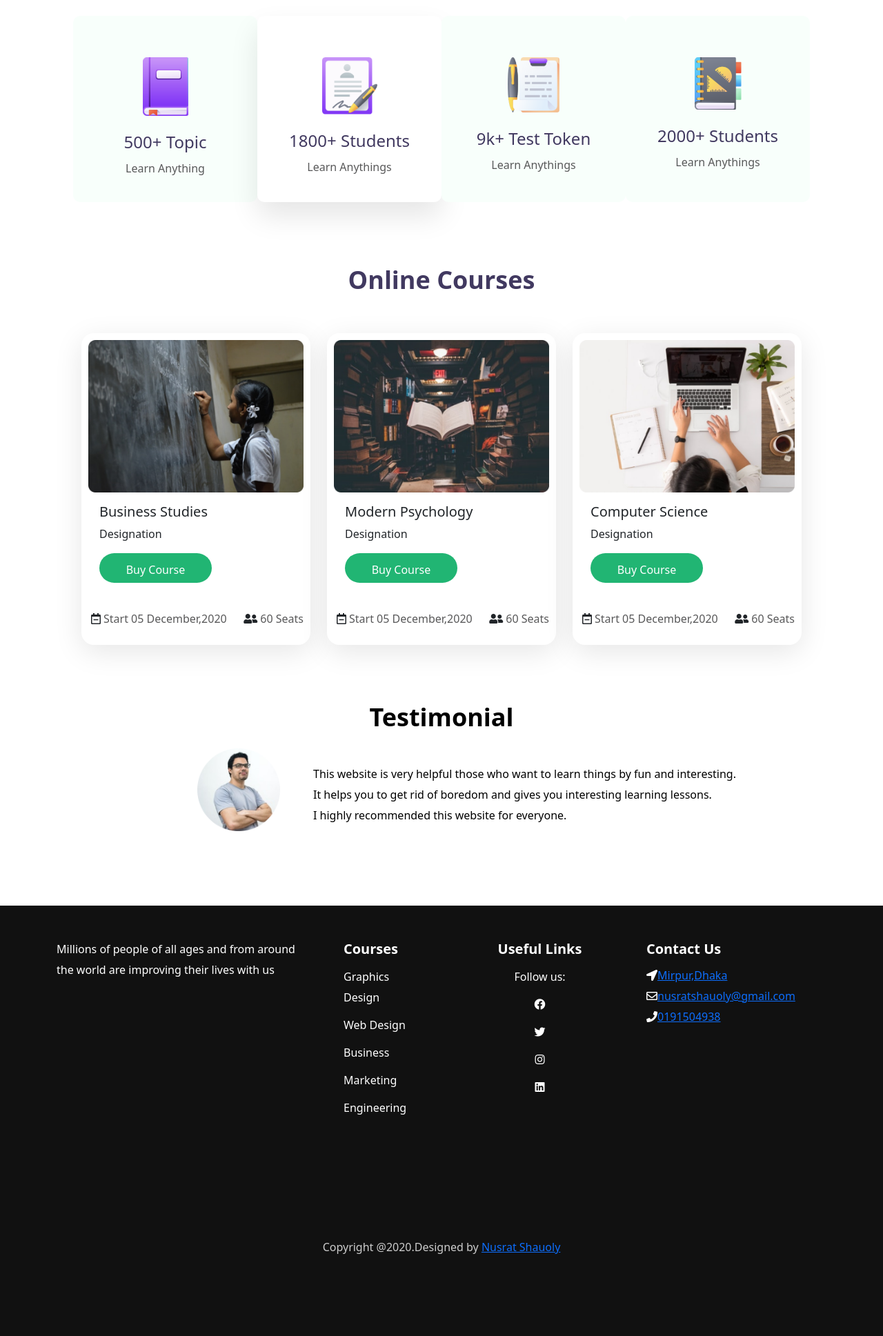
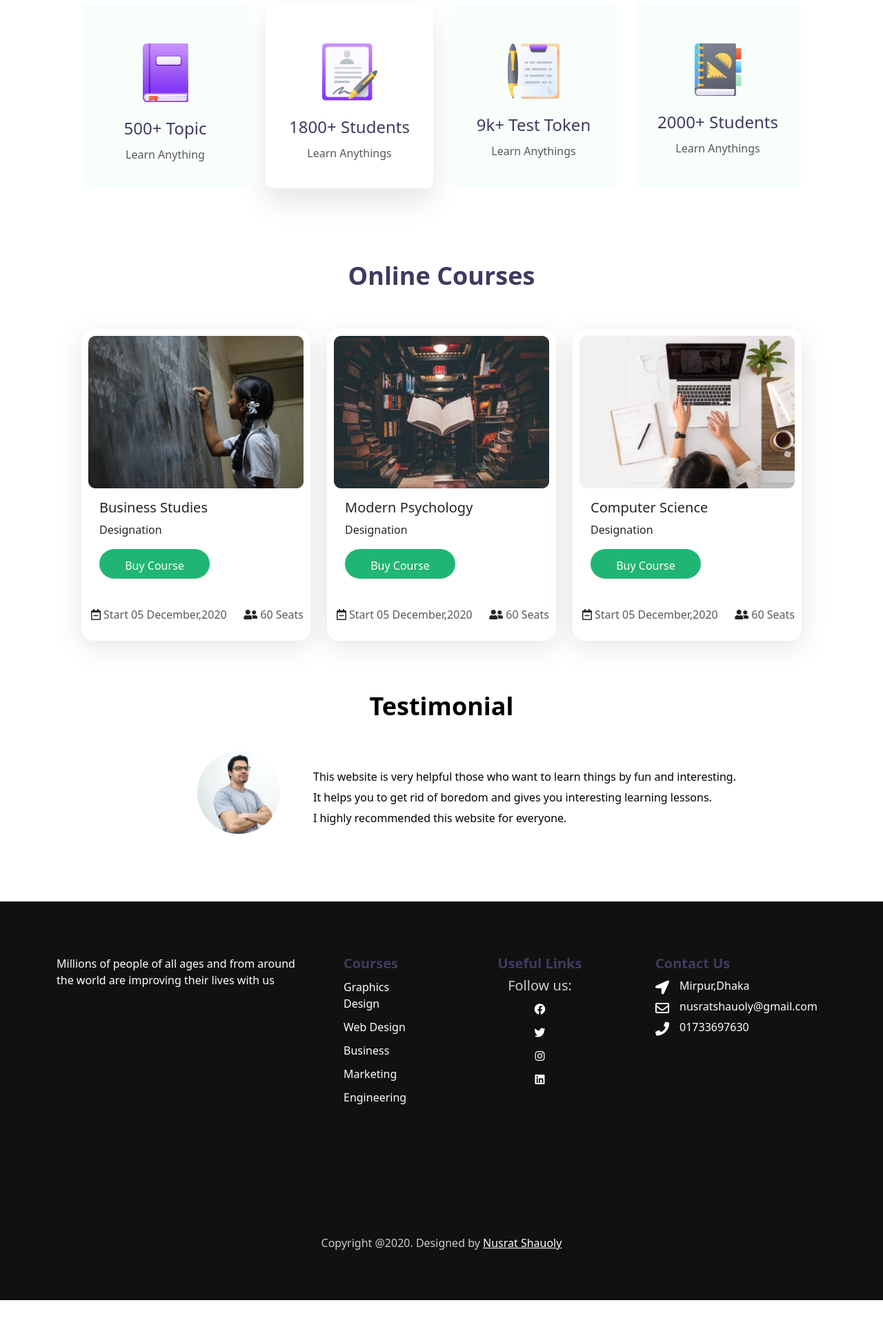
Before and after one commit to nusratshauoly/e-school-resources, a plain HTML site: page index.html in a window 1280 px wide. Shown: the part 640-2577 px from the top of the page at 69% size. After the commit the page ends 2525 px from the top, so only its background shows below. Drawn offline with nearby package versions, Linux system fonts and the light colour scheme.

Commit message:
need to be updated with JS

```diff
--- a/index.html
+++ b/index.html
@@ -64,9 +64,9 @@
 
     <div class="container">
       <div class="row">
-        <div class="col-md-5">
+        <div class="col-lg-5 col-md-5 col-sm-12">
 
-         <div>
+         <div class="col-sm-12 mb-5 traslate-middle">
           <p class="red-heading">Are you ready to learn?</p>
           <h3 class="header">Learn With Fun <br>
           on <span style="color:#21B573;">any schedule</span></h3><br>
@@ -80,7 +80,7 @@
 
         </div>
 
-        <div class="col-md-7">
+        <div class="col-lg-7 col-md-7 col-sm-12">
           <div class="img-size">
             <img src="images/Photos/Illustration.png" alt="">
           </div>
@@ -97,34 +97,36 @@
 
        <div class="row">
 
-        <div class="col-md-3 col-sm-6 icon-image">
-          <div class="books1">
+
+
+         <div class="col-lg-3 col-md-6 col-sm-12 icon-image d-flex justify-content-center">
+           <div class="books1 col-sm-12 mb-4">
                 <div class="image1 d-flex align-items-center justify-content-center">
-
                  <img src="images/ICON/book.png" alt="">
                 </div>
-            <div>
 
-            </div>
+
+
 
                 <div class="div">
                   <h6>500+ Topic</h6>
                   <p>Learn Anything</p>
+                </div>
 
-            </div>
+
           </div>
       </div>
 
 
 
-          <div class="col-md-3 col-sm-6 icon-image1">
-           <div class="books2">
+          <div class="col-lg-3 col-md-6 col-sm-12 icon-image1 d-flex justify-content-center">
+                <div class="books2 col-sm-12 mb-4">
                     <div class="image2 d-flex align-items-center justify-content-center">
                        <img src="images/ICON/Student.png" alt="">
                     </div>
-            <div>
 
-            </div>
+
+
 
             <div class="div">
               <h6>1800+ Students</h6>
@@ -135,14 +137,12 @@
 
 
 
-        <div class="col-md-3 col-sm-6 icon-image ">
-         <div class="books3">
+        <div class="col-lg-3 col-md-6 col-sm-12 icon-image d-flex justify-content-center">
+         <div class="books1 col-sm-12 mb-4">
           <div class="image3 d-flex align-items-center justify-content-center">
             <img src="images/ICON/Test.png" alt="">
           </div>
-          <div>
 
-          </div>
 
           <div class="div">
             <h6>9k+ Test Token</h6>
@@ -153,15 +153,13 @@
 
 
 
-          <div class="col-md-3 col-sm-6 icon-image ">
-           <div class="books4">
+          <div class="col-lg-3 col-md-6 col-sm-12 icon-image d-flex justify-content-center">
+           <div class="books1 col-sm-12 mb-4 ">
             <div class="image4 d-flex align-items-center justify-content-center">
               <img src="images/ICON/Students.png" alt="">
             </div>
 
-            <div>
 
-            </div>
 
             <div class="div">
               <h6>2000+ Students</h6>
@@ -310,11 +308,11 @@
       </h5>
 
      <div class="d-flex">
-         <div class="testimonial-image col-md-4 col-sm-12 d-flex justify-content-end align-items-center p-5">
+         <div class="testimonial-image col-md-4 col-sm-6 d-flex justify-content-end align-items-center p-5">
            <img src="images/Photos/Man.png" alt="">
          </div>
 
-         <div class="col-md-8 col-sm-12">
+         <div class="col-md-8 col-sm-6">
            <p class="testimonial-p">This website is very helpful those who want to learn things by fun and interesting. <br> It helps you to get rid of boredom and gives you interesting learning lessons. <br> I highly recommended this website for everyone.</p>
 
         </div>
@@ -322,10 +320,10 @@
    </div>
     </div>
 
+<!-- footer section starts here -->
 
 
-
-    <div class="footer">
+    <section class="footer" id="blog">
       <div class="footer-top py-5">
         <div class="container">
            <div class="row">
@@ -333,7 +331,7 @@
 
 
 
-          <div class="col-md-4">
+                <div class="col-lg-4 col-md-6 col-sm-12 top">
                    <div class="footer-bottom">
 
                       <p>Millions of people of all ages and from around the world are improving their lives with us</p>
@@ -343,9 +341,11 @@
 
 
 
-        <div class="col-md-2 px-5">
+            <div class="col-lg-2 px-5 col-md-6 col-sm-6 top">
+
+              <div class="col-sm-6 d-flex">
                 <div class="footer-bottom">
-            <h3>Courses</h3>
+                    <h3 style="color:#413960">Courses</h3>
 
 
                     <ul>
@@ -358,6 +358,7 @@
                     </ul>
 
                 </div>
+              </div>
 
             </div>
 
@@ -365,16 +366,17 @@
 
 
 
-            <div class="col-lg-3">
+            <div class="col-lg-3 col-md-6 col-sm-6 top mb-5">
+              <div class="col-sm-6 d-flex"></div>
               <div class="footer-bottom">
 
 
-                  <h3 style="text-align: center;">Useful Links</h3>
+                  <h3 style="text-align: center; color:#413960">Useful Links</h3>
 
 
                   <div class="member-socil-profile">
                     <ul style="text-align: center;">
-                       <li><span>Follow us:</span></li>
+                       <h5><span style="color:#CDCDCD">Follow us:</span></h5>
                         <li><a href="#"><i class="fab fa-facebook"></i></a></li>
                         <li><a href="#"><i class="fab fa-twitter"></i></a></li>
                         <li><a href="#"><i class="fab fa-instagram"></i></a></li>
@@ -391,10 +393,11 @@
 
 
 
-            <div class="col-lg-3">
+            <div class="col-lg-3 col-md-6 col-sm-12 top">
+              <div class="col-sm-12 d-flex justify-content-center">
               <div class="footer-bottom">
 
-                <h3>Contact Us</h3>
+                <h3 style="color:#413960">Contact Us</h3>
 
                       <div class="footer-contact">
                           <div class="footer-contact-item d-flex">
@@ -411,14 +414,17 @@
 
                            <div class="footer-contact-item d-flex">
                               <span><i class="fas fa-phone"></i></span>
-                              <a href="tel:0191504938">0191504938</a>
+                              <a href="tel:0191504938">01733697630</a>
 
                           </div>
                       </div>
               </div>
+            </div>
+
+           </div>
 
 
-            </div>
+
 
            </div>
         </div>
@@ -428,16 +434,12 @@
 
 
 
-
-
-
-
 <div class="footer-copyright text-center py-5">
   <div class="container">
       <div class="row">
           <div class="col-lg-12">
-              <div class="footer-copyright">
-                  <p>Copyright @2020.Designed by <a href="nusratshauoly@gmail.com">Nusrat Shauoly</a></p>
+               <div class="footer-copyright1">
+                  <p>Copyright @2020. Designed by <a href="nusratshauoly@gmail.com"> Nusrat Shauoly</a></p>
               </div>
           </div>
       </div>
@@ -445,6 +447,8 @@
 
 </div>
 
+
+</section>
 
 
 
--- a/style.css
+++ b/style.css
@@ -5,7 +5,7 @@ body{
 }
 
 .container{
-  margin-bottom: 60px;
+  margin-bottom: 50px;
 }
 
 /* navbar starts here */
@@ -48,7 +48,7 @@ width:100%;
 
 padding: 12px 36px;
 
-width: 163px;
+width: 160px;
 height: 43px;
 
 background: #21B573;
@@ -83,29 +83,22 @@ top:300px;
 /* books starts from here */
 
 
-
-.icon-image{
-width: 95%;
-height: 270px;
-
+.books1{
+width:270px;
+height:270px;
 background: #F8FFFB;
 border-radius: 10px;
-margin:20px auto;
-padding:20px;
-
 }
 
-.container .icon-image{
-  padding:0px;
-  margin:0px;
-}
-.icon-image1{
 
-  width: 95;
-  height: 270px;
+.books2{
+
+  width:270px;
+  height:270px;
   background: #FFFFFF;
   box-shadow: 0px 20px 40px rgba(0, 0, 0, 0.1);
   border-radius: 10px;
+
 
 }
 
@@ -113,6 +106,7 @@ padding:20px;
 width: 66px;
 height: 85px;
 margin-top:60px;
+
 }
 
 .image2 img{
@@ -159,8 +153,8 @@ text-align: center;
 
 .date p{
   display: inline-block;
-  text-align: right;
-  float: left;
+  text-align:right;
+  float:left;
   font-size:16px;
   color:#585859;
 }
@@ -188,7 +182,7 @@ text-align: center;
 /* others starts from here */
 
 .others-heading{
-  margin-bottom: 40px;
+  margin-bottom: 60px;
 margin-top:-30px;
 text-align:center;
 font-weight: bold;
@@ -213,6 +207,7 @@ line-height: 30px;
 color: #000000;
 
 
+
 }
 
 /* blog starts from here */
@@ -225,13 +220,14 @@ color: #000000;
 
 .footer-bottom{
 font-size: 16px;
-line-height: 30px;
+margin-top:30px;
+
 }
 
 .footer-bottom h3{
 font-weight: bold;
 font-size: 20px;
-line-height: 30px;
+
 
 }
 
@@ -258,7 +254,7 @@ line-height: 30px;
 }
 
 .footer-bottom ul li a:hover{
-  line-height: 1.5;
+
   color:purple;
 
 }
@@ -267,6 +263,7 @@ line-height: 30px;
 
 
 /* footer copyright */
+
 .footer-copyright{
 
 font-size: 16px;
@@ -274,3 +271,40 @@ line-height: 30px;
 color: #CDCDCD;
 margin-bottom:-10px;
 }
+
+.footer-copyright a{
+  color: white;
+
+}
+
+.footer-copyright a:hover{
+  color:purple;
+}
+
+.footer-contact-item a{
+  color:white;
+
+
+}
+
+.footer-contact-item a:hover{
+  color:purple;
+}
+
+.footer-contact-item span{
+  display:inline-block;
+  margin-right: 15px;
+  font-size: 20px;
+
+}
+
+
+
+.footer-contact-item a{
+  text-decoration: none;
+
+}
+.footer-copyright1{
+  margin-bottom:-100px;
+
+}
```
Lines whose indentation alone changed are shown as unchanged.
